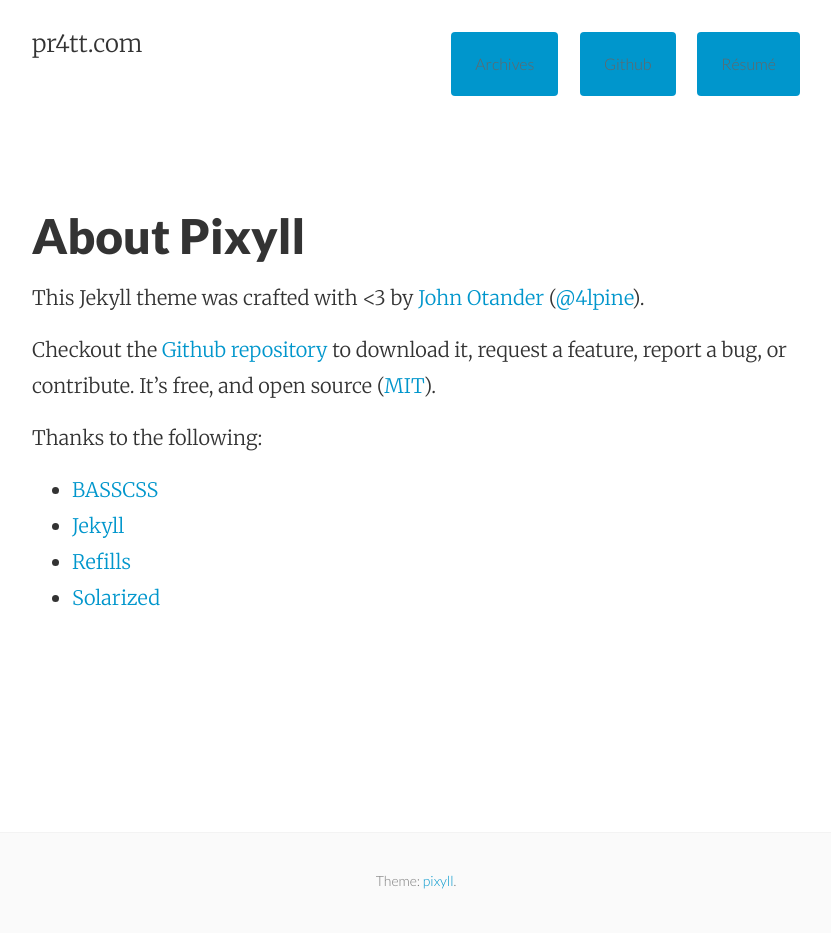
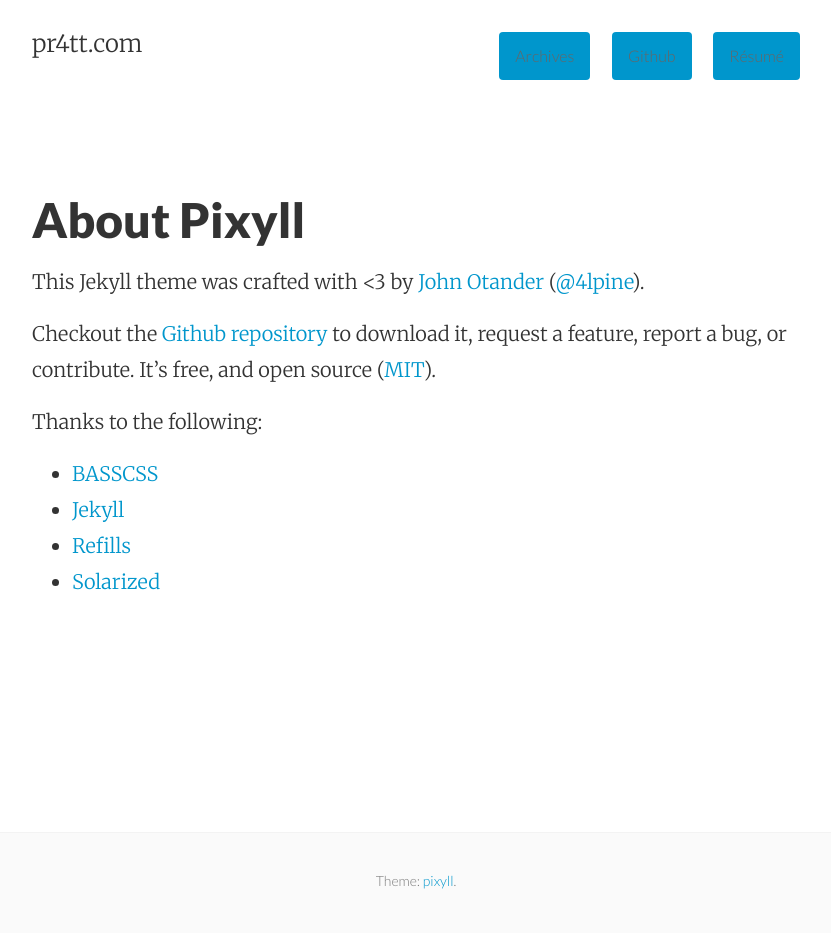
Before and after one commit to spratt/spratt.github.io, a Jekyll site: the page built from about.md, in a window 1280 px wide. Shown: the whole page, without its empty margins (224-1055 px from the left). Built offline with Jekyll 4.4.1, drawn with Linux system fonts in a browser that asks for light colours.

Commit message:
un-big-ify buttons

```diff
--- a/_includes/navigation.html
+++ b/_includes/navigation.html
@@ -1,3 +1,3 @@
-<a href="{{ site.baseurl }}/archives/" class="button button-blue button-big">Archives</a>
-<a href="https://github.com/spratt" class="button button-blue button-big">Github</a>
-<a href="http://work.simondavidpratt.com/" class="button button-blue button-big">Résumé</a>
+<a href="{{ site.baseurl }}/archives/" class="button button-blue">Archives</a>
+<a href="https://github.com/spratt" class="button button-blue">Github</a>
+<a href="http://work.simondavidpratt.com/" class="button button-blue">Résumé</a>
```
